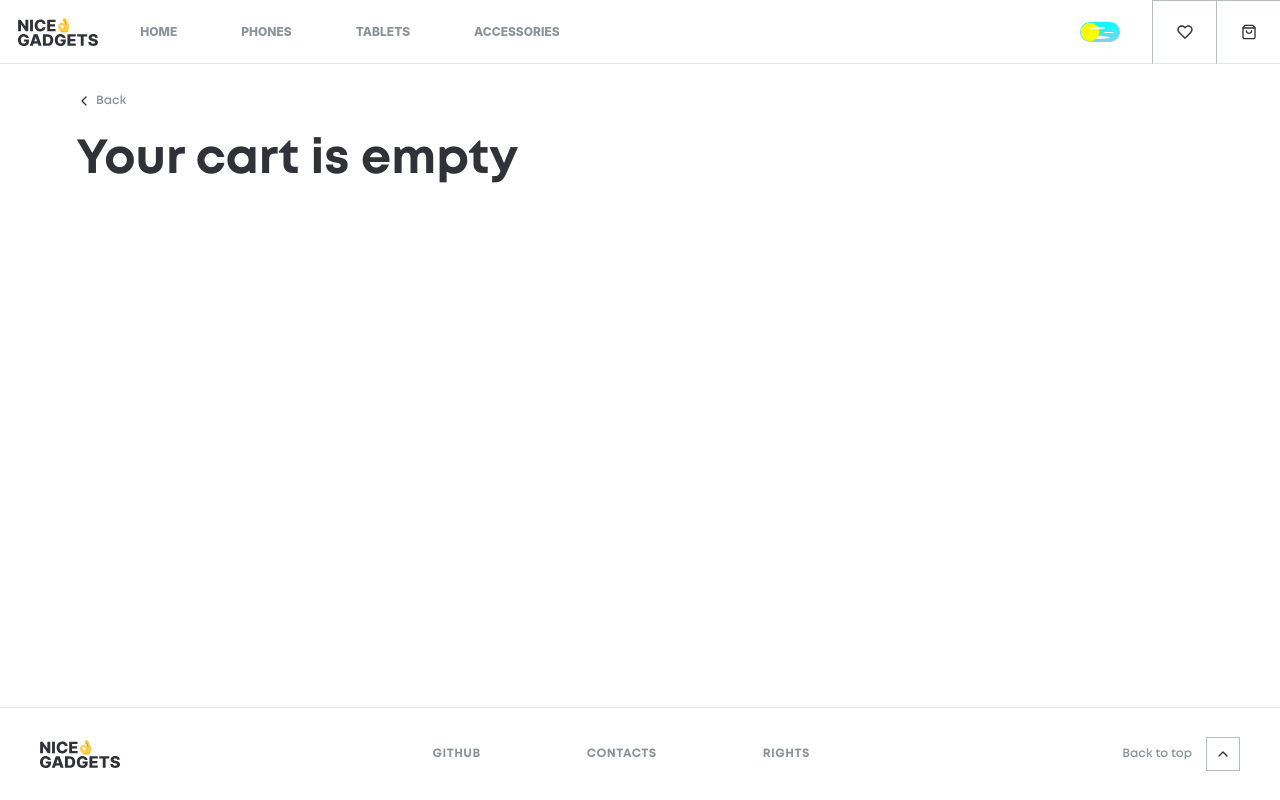
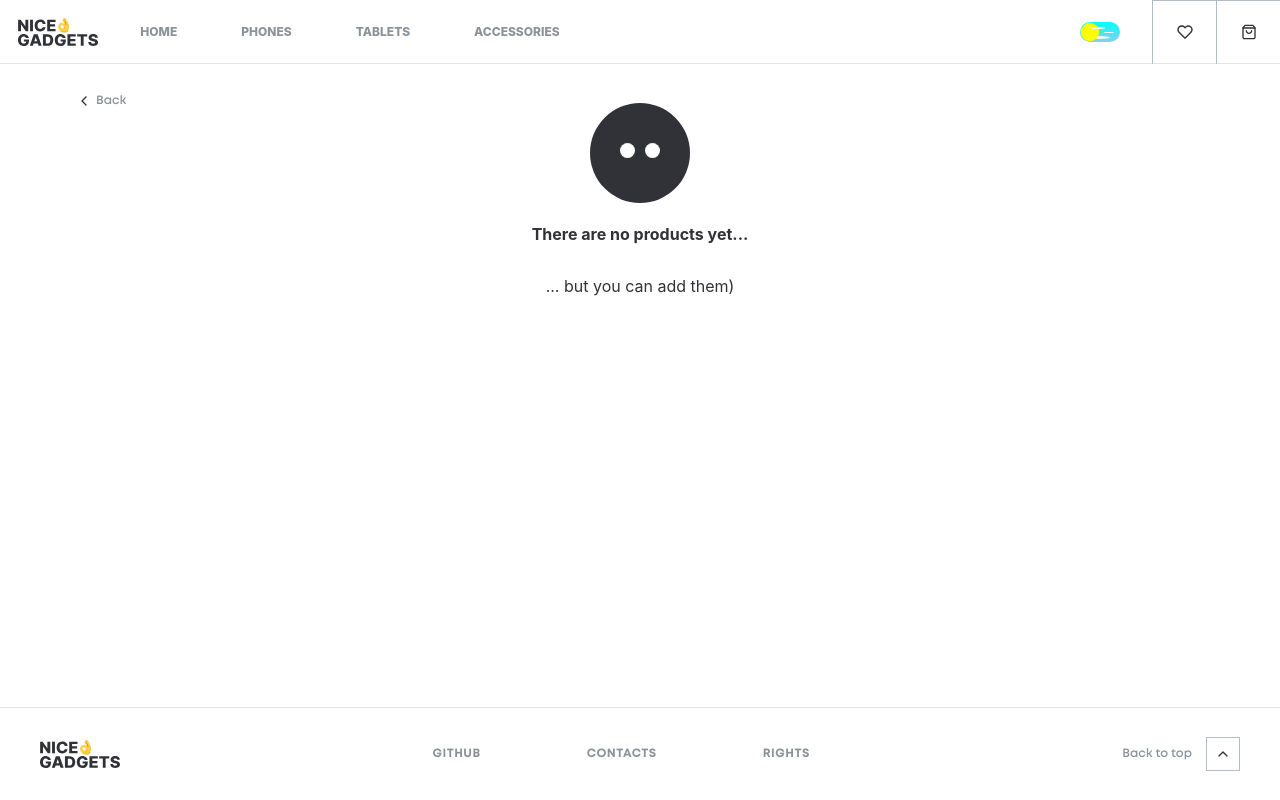
Before and after one commit to fe-nov23-nopyton/catalog, a React (Create React App) app: page /catalog/cart in a window 1280 px wide. Built offline with nearby package versions, Linux system fonts and the light colour scheme.

Commit message:
added looking-guy

```diff
--- a/src/Pages/CartPage/CartPage.tsx
+++ b/src/Pages/CartPage/CartPage.tsx
@@ -9,6 +9,7 @@ import { Item } from "../../types/Item";
 import { Button } from "../../Components/UI_Kit/Button";
 import { useNavigate } from "react-router";
 import { ButtonType } from "../../types/ButtonType";
+import { LookingGuy } from "../../Components/LookingGuy/LookingGuy";
 
 export const CartPage = () => {
   const items: Item[] = useAppSelector((state) => state.cart.cart);
@@ -32,7 +33,11 @@ export const CartPage = () => {
       <div style={{ textAlign: "left" }}>
         <Button handleClick={handleBack} buttonType={ButtonType.Navigation} buttonText="Back" />
       </div>
-      {!!itemsCount ? <h1 className="title">Cart</h1> : <h1 className="title">Your cart is empty</h1>}
+      {!!itemsCount ? (
+        <h1 className="title">Cart</h1>
+      ) : (
+        <LookingGuy mainMessage="There are no products yet..." secondMessage="... but you can add them)" />
+      )}
       {/* {<Loader />} <!-- loading && (...) --> */}
       {!!itemsCount && (
         <div className="cart-wrapper">
--- a/src/Pages/FavouritesPage/FavouritesPage.tsx
+++ b/src/Pages/FavouritesPage/FavouritesPage.tsx
@@ -3,6 +3,7 @@ import { useAppSelector } from "../../redux/hooks";
 import { ProductsList } from "../../Components/ProductsList/ProductsList";
 import { Breadcrumbs } from "../../Components/Breadcrumbs/Breadcrumbs";
 import { useLocation } from "react-router-dom";
+import { LookingGuy } from "../../Components/LookingGuy/LookingGuy";
 
 export const FavoritesPage: React.FC = () => {
   const items = useAppSelector((state) => state.favorites.favorites);
@@ -30,7 +31,7 @@ export const FavoritesPage: React.FC = () => {
           <ProductsList phones={items} />
         </>
       ) : (
-        <h1 className="title">Favorites is empty</h1>
+        <LookingGuy mainMessage="There are no products yet..." />
       )}
 
       {/* {<Loader />} <!-- loading && (...) --> */}
```
